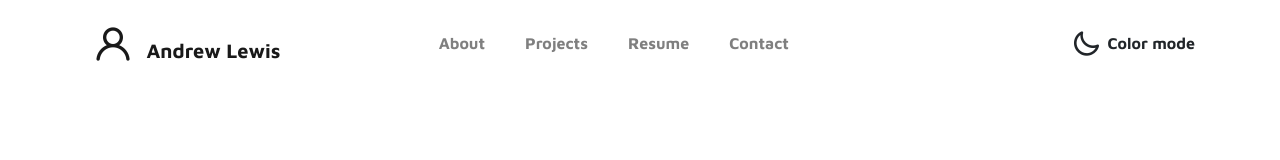
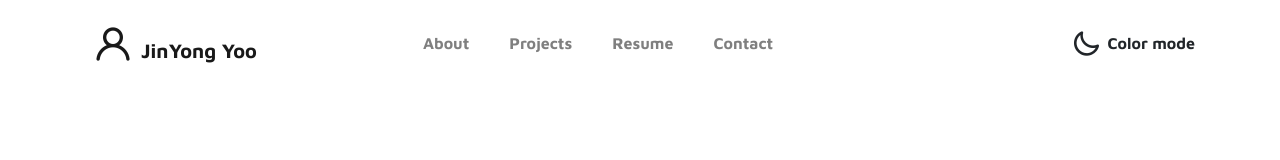
Before and after one commit to AndrLewis/AndrLewis.github.io, a plain HTML site: page index.html in a window 1280 px wide. Shown: the top 160 px of the page. Drawn offline with Linux system fonts and the light colour scheme.

Commit message:
Update index.html

```diff
--- a/index.html
+++ b/index.html
@@ -29,7 +29,7 @@ https://www.tooplate.com/view/2115-marvel
     <!-- MENU -->
     <nav class="navbar navbar-expand-sm navbar-light">
         <div class="container">
-            <a class="navbar-brand" href="index.html"><i class='uil uil-user'></i> Andrew Lewis</a>
+            <a class="navbar-brand" href="index.html"><i class='uil uil-user'></i>JinYong Yoo</a>
 
             <button class="navbar-toggler" type="button" data-toggle="collapse" data-target="#navbarNav" aria-controls="navbarNav" aria-expanded="false"
                 aria-label="Toggle navigation">
```
